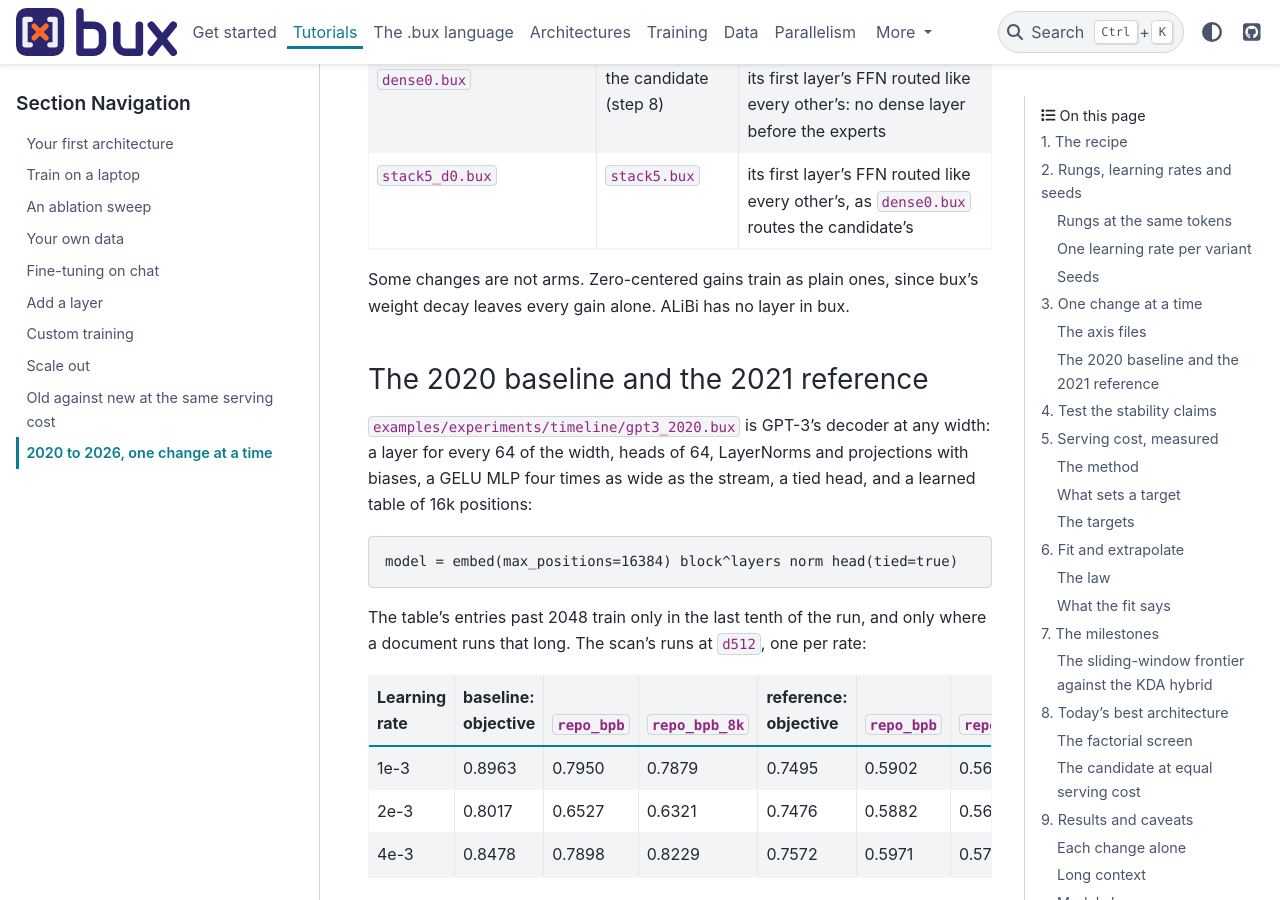
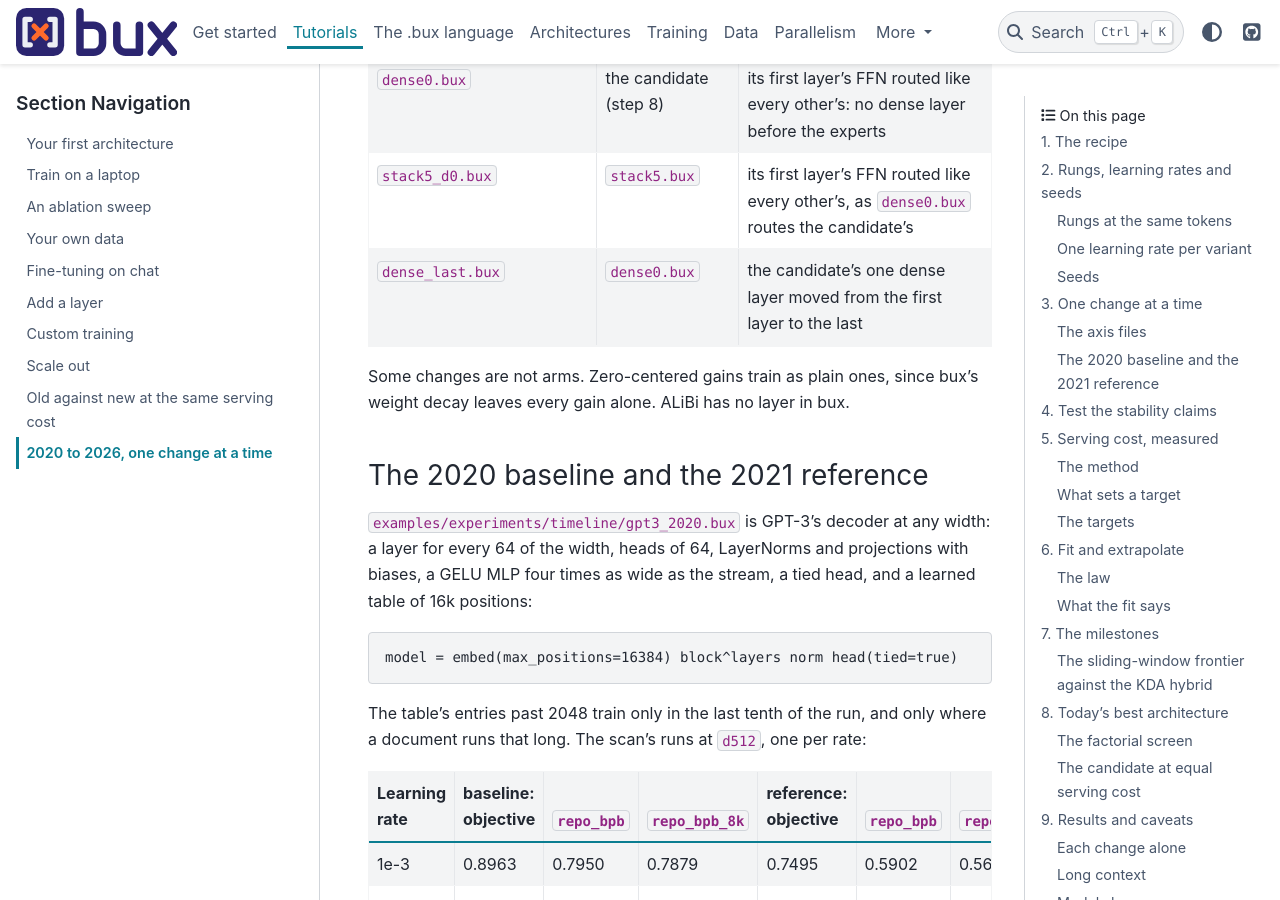
Before and after one commit to pilot7747/bux, a Sphinx documentation site: the page built from docs/tutorials/timeline.md, in a window 1280 px wide and 900 px high, scrolled down 8347 px. Built offline with Sphinx 7.4.7 and the PyData theme 0.15.4, drawn with Linux system fonts in a browser that asks for light colours.

Commit message:
Timeline: dense_last.bux, dense0 with the last layer's FFN the candidate's dense SwiGLU: the candidate's one dense layer moved from the first layer to the last, a probe of the position, every other setting dense0's; the tutorial's table of axis files
Co-Authored-By: Claude Opus 5.5 <noreply@anthropic.com>

```diff
--- a/docs/tutorials/timeline.md
+++ b/docs/tutorials/timeline.md
@@ -224,6 +224,7 @@ curriculum = base: yarn_phase | rope: yarn_phase | rope_500k: yarn_phase | ...
 | `sparse_native.bux` | the candidate (step 8) | DSA, QSA and MSA on its global layers, in the shapes vLLM serves on its own kernels (DeepSeek-V3.2's, Qwen3.8's, MiniMax-M3's) |
 | `dense0.bux` | the candidate (step 8) | its first layer's FFN routed like every other's: no dense layer before the experts |
 | `stack5_d0.bux` | `stack5.bux` | its first layer's FFN routed like every other's, as `dense0.bux` routes the candidate's |
+| `dense_last.bux` | `dense0.bux` | the candidate's one dense layer moved from the first layer to the last |
 
 Some changes are not arms. Zero-centered gains train as plain ones, since bux's
 weight decay leaves every gain alone. ALiBi has no layer in bux.
```
Also changed, not shown: 1 other file.
